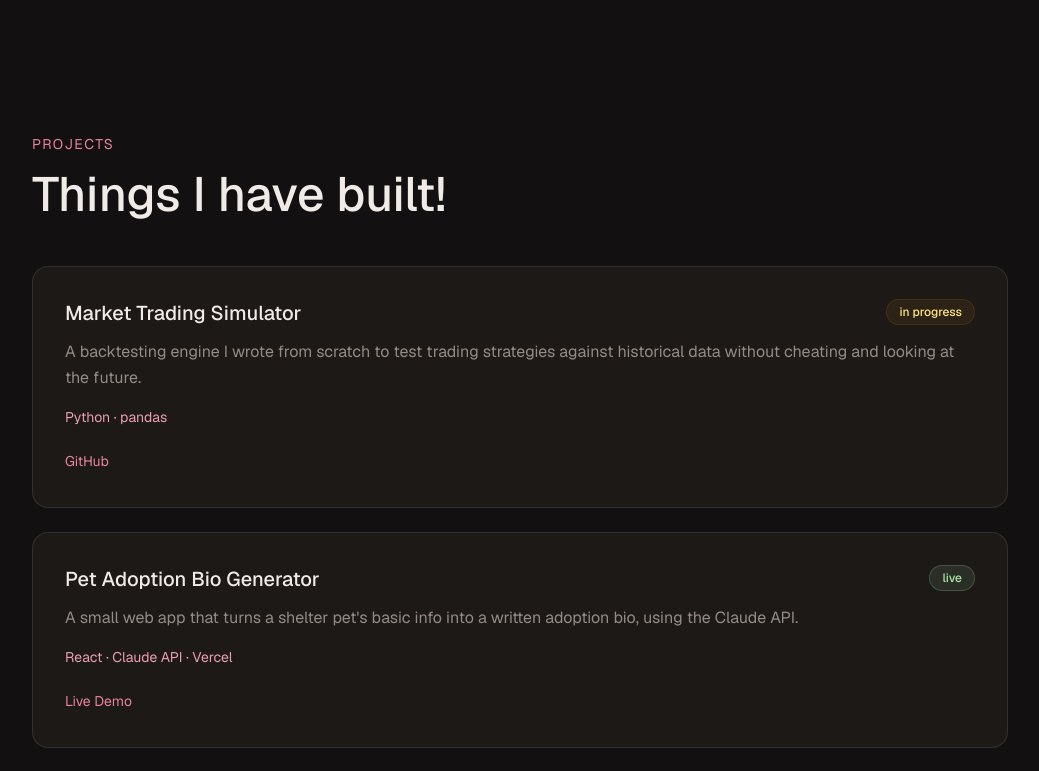
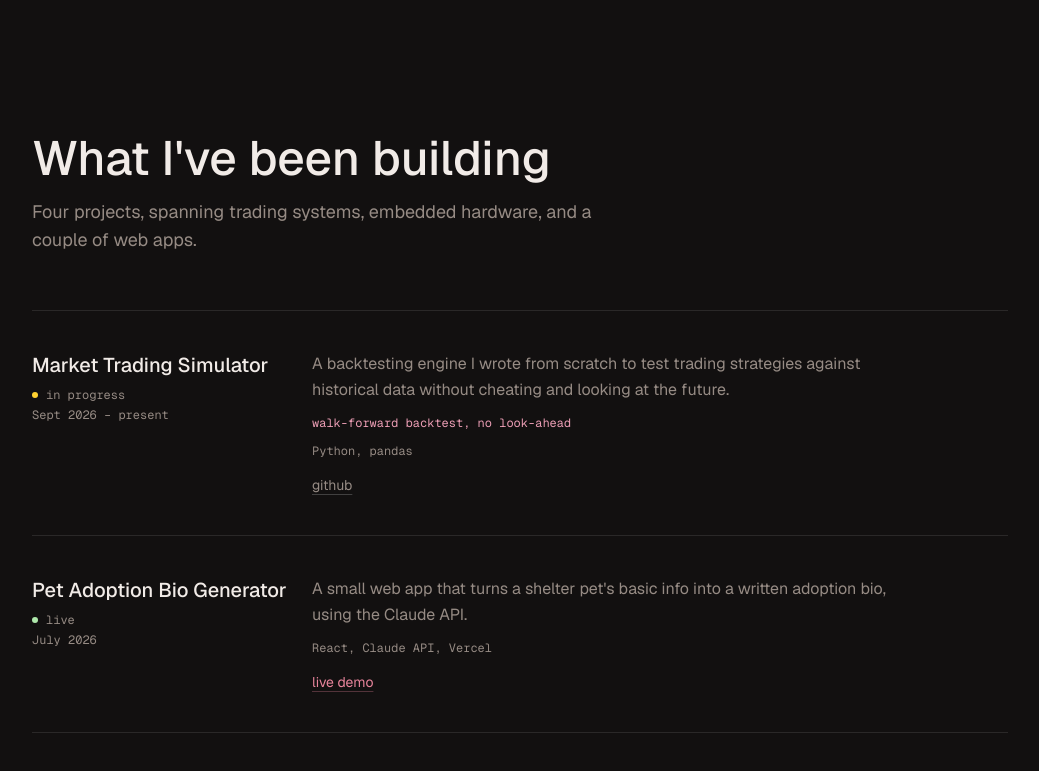
Before and after one commit to aparnabalaji07/portfolio, a Next.js app: page / in a window 1280 px wide. Shown: the part 1400-2171 px from the top of the page, without its empty margins (120-1159 px from the left). Built offline with nearby package versions, Linux system fonts and the light colour scheme.

Commit message:
feat: rebuilt projects section as a hairline list instead of cards

```diff
--- a/src/components/Projects.js
+++ b/src/components/Projects.js
@@ -3,77 +3,100 @@ import Container from "@/components/Container";
 import FadeIn from "@/components/FadeIn";
 import { projects } from "@/data/projects";
 
-const statusStyles = {
-  live: "bg-[#aee8ab]/[0.1] text-[#aee8ab] border border-[#aee8ab]/20",
-  "in progress":
-    "bg-amber-500/[0.07] text-amber-200 border border-amber-500/[0.12]",
-  "coming soon": "bg-zinc-700/20 text-zinc-300 border border-zinc-700/40",
+const statusDot = {
+  live: "bg-[#aee8ab]",
+  "in progress": "bg-amber-300",
 };
 
+function kindLine(project) {
+  if (project.kind === "data") {
+    return "walk-forward backtest, no look-ahead";
+  }
+  return null;
+}
 
 export default function Projects() {
   return (
     <section id="projects" className="py-24">
       <Container>
         <FadeIn>
-          <p className="text-accent text-sm uppercase tracking-widest mb-4">
-            projects
+          <h2 className="text-text text-4xl md:text-5xl font-medium">
+            What I&apos;ve been building
+          </h2>
+          <p className="text-muted text-lg mt-4 max-w-xl">
+            Four projects, spanning trading systems, embedded hardware, and a
+            couple of web apps.
           </p>
         </FadeIn>
-        <FadeIn delay={0.1}>
-          <h2 className="text-text text-4xl md:text-5xl font-medium mb-12">
-            Things I have built!
-          </h2>
-        </FadeIn>
-        <div className="flex flex-col gap-6">
-          {projects.map((project, i) => (
-            <FadeIn key={project.title} delay={0.1 + i * 0.1}>
-              <div className="border border-white/10 rounded-2xl p-6 md:p-8 bg-surface">
-                <div className="flex items-start justify-between gap-4 flex-wrap mb-3">
+
+        <div className="mt-14 border-t border-white/10">
+          {projects.map((project) => (
+            <div
+              key={project.slug}
+              className="border-b border-white/10 py-10 transition-colors hover:bg-white/2"
+            >
+              <div className="flex flex-col md:flex-row md:justify-between gap-6">
+                <div className="md:w-64 shrink-0">
                   <h3 className="text-text text-xl font-medium">
                     <Link
                       href={`/projects/${project.slug}`}
-                      className="hover:text-accent transition-colors duration-200"
+                      className="hover:text-accent transition-colors"
                     >
                       {project.title}
                     </Link>
                   </h3>
+                  <div className="flex items-center gap-2 mt-2">
                     <span
-                    className={`text-xs px-3 py-1 rounded-full font-medium ${statusStyles[project.status]}`}
-                  >
+                      className={`h-1.5 w-1.5 rounded-full ${statusDot[project.status]}`}
+                    />
+                    <span className="text-muted text-xs font-mono">
                       {project.status}
                     </span>
                   </div>
-                <p className="text-muted text-base leading-relaxed mb-4">
+                  <p className="text-muted text-xs font-mono mt-1">
+                    {project.dateRange}
+                  </p>
+                </div>
+
+                <div className="flex-1">
+                  <p className="text-muted text-base leading-relaxed max-w-xl">
                     {project.description}
                   </p>
-                <p className="text-sm text-accent-light mb-5">
-                  {project.tech.join(" · ")}
+                  {kindLine(project) && (
+                    <p className="text-accent-light text-xs font-mono mt-3">
+                      {kindLine(project)}
                     </p>
-                <div className="flex gap-4 -ml-2">
+                  )}
+                  <p className="text-muted text-xs font-mono mt-3">
+                    {project.tech.join(", ")}
+                  </p>
+                  {(project.demo || project.github) && (
+                    <div className="flex gap-6 mt-4">
+                      {project.demo && (
+                        <a
+                          href={project.demo}
+                          target="_blank"
+                          rel="noopener noreferrer"
+                          className="text-sm text-accent hover:text-accent-light transition-colors underline underline-offset-4 decoration-accent/30"
+                        >
+                          live demo
+                        </a>
+                      )}
                       {project.github && (
                         <a
                           href={project.github}
                           target="_blank"
                           rel="noopener noreferrer"
-                      className="text-sm text-accent px-2 py-1 rounded-md transition-colors duration-200 hover:bg-accent/10 hover:text-white"
+                          className="text-sm text-muted hover:text-text transition-colors underline underline-offset-4 decoration-white/20"
                         >
-                      GitHub
-                    </a>
-                  )}
-                  {project.demo && (
-                    <a
-                      href={project.demo}
-                      target="_blank"
-                      rel="noopener noreferrer"
-                      className="text-sm text-accent px-2 py-1 rounded-md transition-colors duration-200 hover:bg-accent/10 hover:text-white"
-                    >
-                      Live Demo
+                          github
                         </a>
                       )}
                     </div>
+                  )}
                 </div>
-            </FadeIn>
+              </div>
+            </div>
           ))}
         </div>
       </Container>
```
Also changed, not shown: .claude/settings.json (added). Lines whose indentation alone changed are shown as unchanged.
